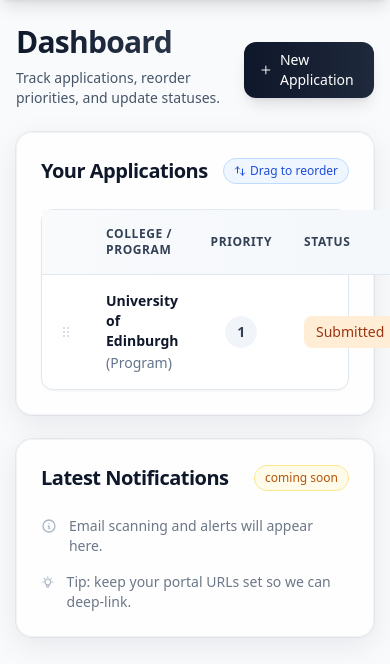
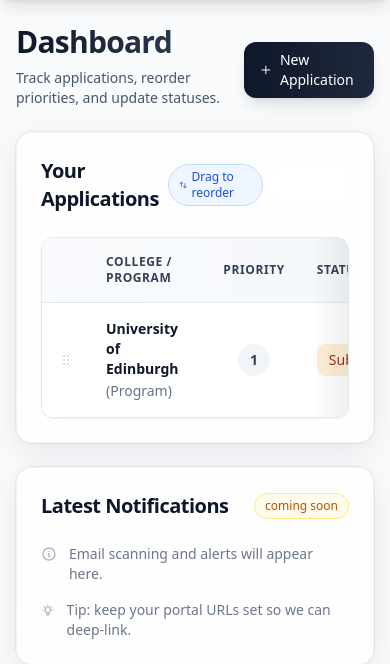
Before and after one commit to NotTanJune/GrAD, a Django app: page /applications/ in a window 390 px wide; the page is wider, and only the part inside the window is pictured. Shown: the part 70-734 px from the top of that part. Run offline with Django 5.2, Linux system fonts and the light colour scheme; a user stored in the database is signed in; data comes from the database, SQL or seed files in the repository; data that the repository does not hold is empty; some libraries are stand-ins or nearby versions.

Commit message:
Mobile table UX: wrap table in overflow-x-auto with min width and gradient scroll hint; tighten cell whitespaces

```diff
--- a/templates/applications/dashboard.html
+++ b/templates/applications/dashboard.html
@@ -20,16 +20,19 @@
   <section class="card md:col-span-2 p-6 md:p-8">
     <div class="flex items-center justify-between mb-6">
       <h2 class="text-xl font-bold tracking-tight text-slate-900 dark:text-slate-100">Your Applications</h2>
+      <div class="flex items-center gap-2">
         <span class="badge bg-blue-50 dark:bg-blue-900/20 text-blue-700 dark:text-blue-300 border border-blue-200 dark:border-blue-800">
           <svg class="h-3 w-3 mr-1" fill="none" stroke="currentColor" viewBox="0 0 24 24">
             <path stroke-linecap="round" stroke-linejoin="round" stroke-width="2" d="M7 16V4m0 0L3 8m4-4l4 4m6 0v12m0 0l4-4m-4 4l-4-4"></path>
           </svg>
           Drag to reorder
         </span>
+        <span class="badge md:hidden bg-white/20 text-white border border-white/30">Swipe to scroll</span>
+      </div>
     </div>
 
-    <div class="overflow-visible rounded-xl border border-slate-200 dark:border-slate-800 bg-white dark:bg-slate-900 shadow-sm">
-      <table class="w-full text-sm">
+    <div class="relative overflow-x-auto rounded-xl border border-slate-200 dark:border-slate-800 bg-white dark:bg-slate-900 shadow-sm scroll-hint">
+      <table class="w-full min-w-[720px] text-sm">
         <thead class="bg-gradient-to-r from-slate-50 to-slate-100 dark:from-slate-800 dark:to-slate-900 border-b border-slate-200 dark:border-slate-700">
           <tr class="text-left">
             <th class="w-12 px-4 py-4 font-semibold text-slate-700 dark:text-slate-200 text-xs uppercase tracking-wider"></th> {# drag handle #}
--- a/templates/applications/partials/app_row.html
+++ b/templates/applications/partials/app_row.html
@@ -1,6 +1,6 @@
 {# templates/applications/partials/app_row.html #}
 <tr class="hover:bg-slate-50/80 dark:hover:bg-slate-800/40 transition-colors duration-200" data-id="{{ app.id|add:0 }}">
-  <td class="px-4 py-4 cursor-grab drag-handle select-none text-slate-400 hover:text-slate-600 dark:hover:text-slate-300 transition-colors" title="Drag to reorder">
+  <td class="px-4 py-4 cursor-grab drag-handle select-none text-slate-400 hover:text-slate-600 dark:hover:text-slate-300 transition-colors whitespace-nowrap" title="Drag to reorder">
     <div class="flex items-center justify-center h-full">
       <svg xmlns="http://www.w3.org/2000/svg" class="h-4 w-4" viewBox="0 0 24 24" fill="currentColor">
         <path d="M10 6a1 1 0 1 1-2 0 1 1 0 0 1 2 0Zm6 0a1 1 0 1 1-2 0 1 1 0 0 1 2 0ZM10 12a1 1 0 1 1-2 0 1 1 0 0 1 2 0Zm6 0a1 1 0 1 1-2 0 1 1 0 0 1 2 0ZM10 18a1 1 0 1 1-2 0 1 1 0 0 1 2 0Zm6 0a1 1 0 1 1-2 0 1 1 0 0 1 2 0Z"/>
--- a/templates/base.html
+++ b/templates/base.html
@@ -91,6 +91,17 @@
     .ui-sortable-helper .drag-handle {
       opacity: 0.4;
     }
+
+    /* Mobile table scroll hint gradient */
+    .scroll-hint:after {
+      content: "";
+      position: absolute;
+      right: 0; top: 0; bottom: 0;
+      width: 36px;
+      pointer-events: none;
+      background: linear-gradient(to left, rgba(0,0,0,0.06), rgba(0,0,0,0));
+    }
+    html.dark .scroll-hint:after { background: linear-gradient(to left, rgba(255,255,255,0.06), rgba(0,0,0,0)); }
   </style>
 </head>
 
```
Lines whose indentation alone changed are shown as unchanged.
